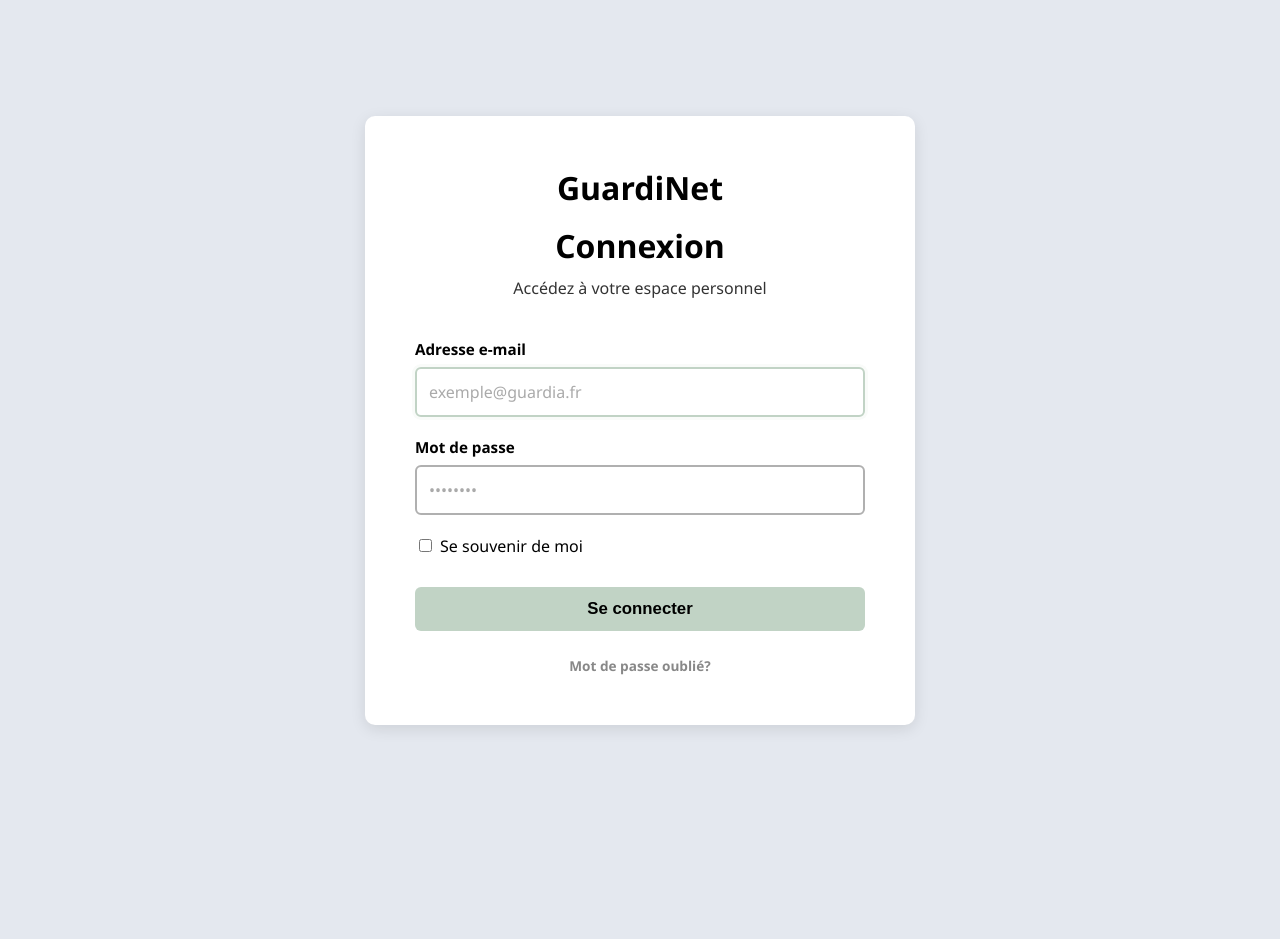
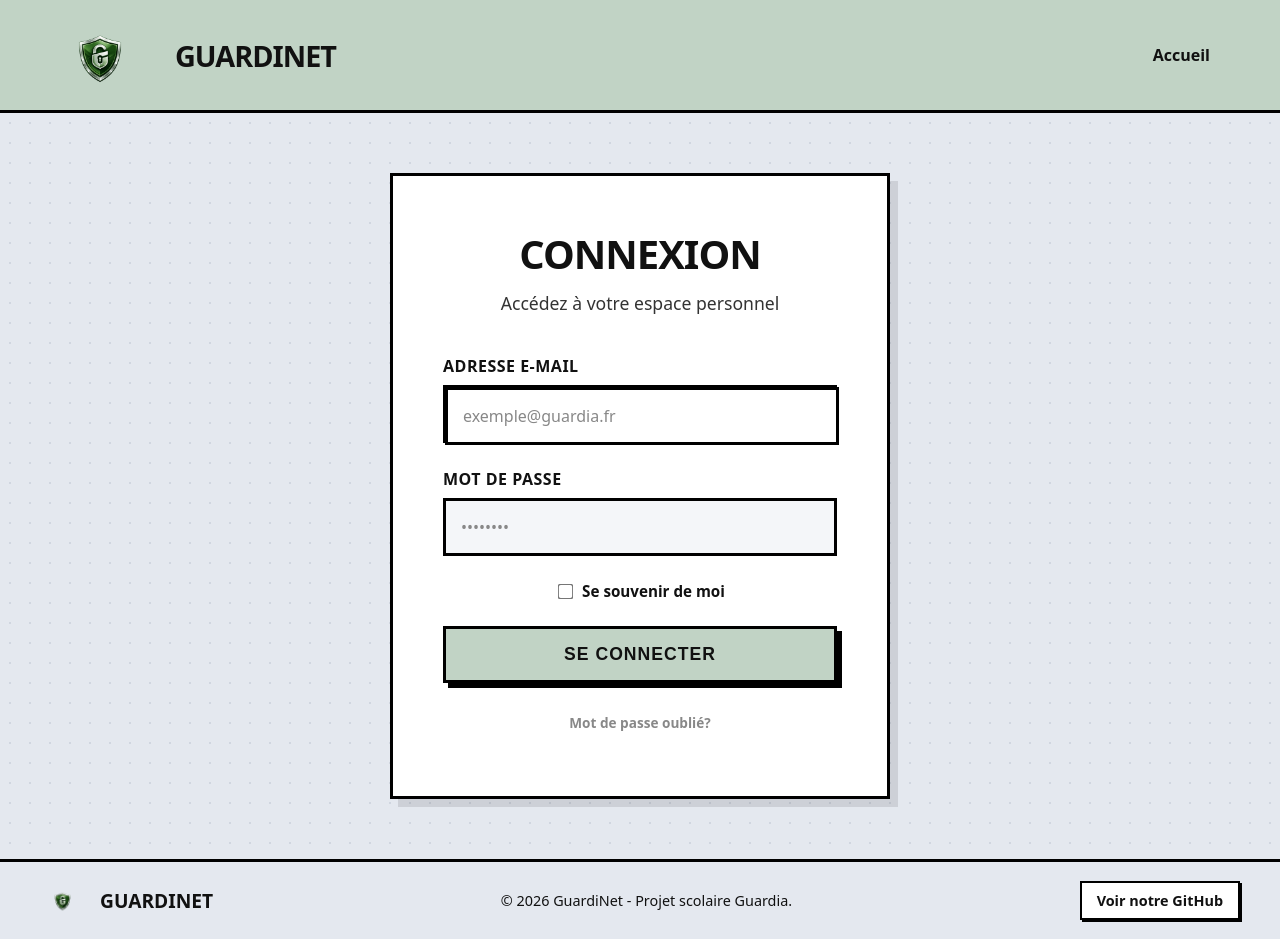
Before and after one commit to GuardiNet/GuardiNet, a Flask app: page /login in a window 1280 px wide. Before the commit the page ends 729 px from the top, so only its background shows below. Run offline with Flask 3, Linux system fonts and the light colour scheme; some libraries are stand-ins or nearby versions.

Commit message:
Modification CSS landing + login

```diff
--- a/app/static/css/landing.css
+++ b/app/static/css/landing.css
@@ -17,6 +17,12 @@ body, html {
     background-color: var(--bg-color);
     color: var(--text-color);
     height: 100%;
+    display: flex;
+    flex-direction: column;
+}
+
+main {
+    flex: 1;
     display: flex;
     flex-direction: column;
 }
@@ -107,7 +113,11 @@ body, html {
 
 .highlight {
     background-color: var(--primary-color);
-    padding: 0 10px;
+    padding: 3px 10px;
+    -webkit-box-decoration-break: clone;
+    box-decoration-break: clone;
+    line-height: 1.4;
+    display: inline;
 }
 
 .hero-content p {
@@ -265,83 +275,153 @@ body, html {
     box-shadow: 0px 0px 0 var(--border-dark);
 }
 
-
-/* RESPONSIVE DESIGN FOR MOBILE */
-@media (max-width: 768px) {
-    .navbar {
-        flex-direction: column;
-        padding: 15px 20px;
-        gap: 15px;
-    }
-
-    .logo {
-        font-size: 1.5rem;
-    }
-
-    .logo img {
-        height: 50px;
-    }
-
-    nav {
-        display: flex;
-        flex-direction: column;
-        gap: 10px;
+/* Auth styles adapted to brutalist theme */
+.auth-card {
+    max-width: 500px;
     width: 100%;
+    background-color: #ffffff;
+    border: 3px solid var(--border-dark);
+    box-shadow: 8px 8px 0 rgba(0,0,0,0.1);
+    padding: 50px;
     text-align: center;
 }
 
-    .btn-link {
-        margin-right: 0;
+.auth-header {
+    margin-bottom: 40px;
 }
 
-    .btn-login-outline {
-        width: 100%;
+.auth-header h1 {
+    font-size: 2.5rem;
+    font-weight: 900;
+    color: var(--text-color);
+    margin: 0 0 10px 0;
+    text-transform: uppercase;
+    letter-spacing: -1px;
 }
 
-    .hero {
-        padding: 30px 20px;
+.auth-header p {
+    font-size: 1.1rem;
+    color: #333;
+    margin: 0;
 }
 
-    .hero-content {
-        padding: 30px 20px;
-        box-shadow: 4px 4px 0 rgba(0,0,0,0.1);
+.form-group {
+    margin-bottom: 25px;
+    text-align: left;
 }
 
-    .hero-content h1 {
-        font-size: 2rem;
+.form-group label {
+    display: block;
+    margin-bottom: 8px;
+    font-weight: 700;
+    color: var(--text-color);
+    font-size: 1rem;
+    text-transform: uppercase;
+    letter-spacing: 0.5px;
 }
 
-    .hero-content p {
+.form-group input {
+    width: 100%;
+    padding: 15px;
+    border: 3px solid var(--border-dark);
+    background-color: #f4f6f9;
     font-size: 1rem;
+    font-family: ui-sans-serif, system-ui, -apple-system, BlinkMacSystemFont, 'Segoe UI', Roboto, 'Helvetica Neue', Arial, sans-serif;
+    box-sizing: border-box;
+    transition: all 0.1s ease-in-out;
 }
 
-    .action-buttons {
-        flex-direction: column;
-        gap: 15px;
+.form-group input:focus {
+    outline: none;
+    background-color: white;
+    transform: translate(2px, 2px);
+    box-shadow: -2px -2px 0 var(--border-dark);
 }
 
-    .btn-login {
-        width: 100%;
-        padding: 12px 20px;
-        font-size: 1rem;
+.form-group input::placeholder {
+    color: #888;
 }
 
-    .features {
-        padding: 40px 20px;
+.checkbox-group {
+    display: flex;
+    align-items: center;
+    margin-bottom: 25px;
+    justify-content: center;
 }
 
-    .features-title {
-        font-size: 1.8rem;
-        margin-bottom: 30px;
+.checkbox-group input[type="checkbox"] {
+    width: auto;
+    margin-right: 10px;
+    cursor: pointer;
+    transform: scale(1.2);
 }
 
-    .features-grid {
-        grid-template-columns: 1fr;
+.checkbox-group label {
+    margin-bottom: 0;
+    font-weight: 600;
+    cursor: pointer;
+    font-size: 0.95rem;
 }
 
-    .footer-content {
-        flex-direction: column;
-        gap: 20px;
+.btn-submit {
+    width: 100%;
+    padding: 15px;
+    background-color: var(--primary-color);
+    color: var(--text-color);
+    border: 3px solid var(--border-dark);
+    font-size: 1.1rem;
+    font-weight: 800;
+    cursor: pointer;
+    box-shadow: 5px 5px 0 var(--border-dark);
+    transition: all 0.1s ease-in-out;
+    text-transform: uppercase;
+    letter-spacing: 1px;
+}
+
+.btn-submit:hover {
+    transform: translate(3px, 3px);
+    box-shadow: 2px 2px 0 var(--border-dark);
+}
+
+.auth-footer {
+    margin-top: 30px;
+}
+
+.auth-footer p {
+    font-size: 0.9rem;
+    color: #666;
+}
+
+.auth-footer a {
+    color: var(--text-color);
+    text-decoration: none;
+    font-weight: 700;
+    border-bottom: 2px solid transparent;
+    padding-bottom: 2px;
+}
+
+.auth-footer a:hover {
+    border-bottom: 2px solid var(--border-dark);
+}
+
+.error-message {
+    background-color: #ffe0e0;
+    color: #d00;
+    padding: 15px;
+    border: 3px solid #d00;
+    box-shadow: 3px 3px 0 #d00;
+    margin-bottom: 25px;
+    font-weight: 600;
     text-align: center;
 }
+
+.success-message {
+    background-color: #e0ffe0;
+    color: #0a0;
+    padding: 15px;
+    border: 3px solid #0a0;
+    box-shadow: 3px 3px 0 #0a0;
+    margin-bottom: 25px;
+    font-weight: 600;
+    text-align: center;
 }
--- a/app/templates/login.html
+++ b/app/templates/login.html
@@ -4,17 +4,23 @@
     <meta charset="UTF-8">
     <meta name="viewport" content="width=device-width, initial-scale=1.0">
     <title>GuardiNet - Connexion</title>
-    <link rel="stylesheet" href="{{ url_for('static', filename='css/auth.css') }}">
-    <meta name="csrf-token" content="{{ csrf_token() }}">
+    <link rel="stylesheet" href="{{ url_for('static', filename='css/landing.css') }}">
 </head>
 <body>
-    <div class="auth-container">
+    <header class="navbar">
+        <div class="logo">
+            <img src="{{ url_for('static', filename='img/logo.png') }}" alt="GuardiNet Logo" onerror="this.style.display='none'">
+            <span>GuardiNet</span>
+        </div>
+        <nav>
+            <a href="/" class="btn-link">Accueil</a>
+        </nav>
+    </header>
+
+    <main>
+        <section class="hero">
             <div class="auth-card">
                 <div class="auth-header">
-                <div class="auth-logo">
-                    <span></span>
-                    <span>GuardiNet</span>
-                </div>
                     <h1>Connexion</h1>
                     <p>Accédez à votre espace personnel</p>
                 </div>
@@ -70,6 +76,20 @@
                     </p>
                 </div>
             </div>
+        </section>
+    </main>
+
+    <footer class="footer">
+        <div class="footer-content">
+            <div class="footer-logo">
+                <img src="{{ url_for('static', filename='img/logo.png') }}" alt="GuardiNet Logo" onerror="this.style.display='none'">
+                <span>GuardiNet</span>
             </div>
+            <p>&copy; 2026 GuardiNet - Projet scolaire Guardia.</p>
+            <div class="footer-links">
+                <a href="https://github.com/GuardiNet/GuardiNet" target="_blank">Voir notre GitHub</a>
+            </div>
+        </div>
+    </footer>
 </body>
 </html>
```
Lines whose indentation alone changed are shown as unchanged.
